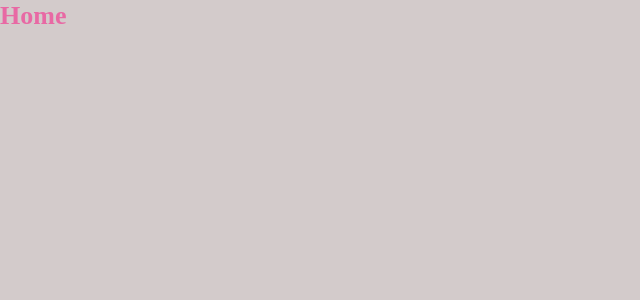
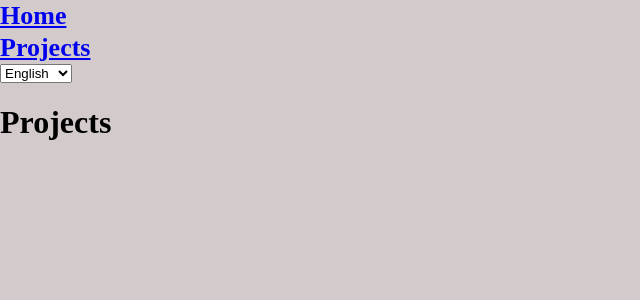
Before and after one commit to rvfakie/fakie, a Nuxt app: page /projects in a window 1280 px wide. Before the commit this address had no page. Shown: the top 300 px of the page, without its empty margins (0-640 px from the left). Built offline with nearby package versions, Linux system fonts and the light colour scheme.

Commit message:
add i18n

```diff
--- a/components/Core/Header.vue
+++ b/components/Core/Header.vue
@@ -3,12 +3,41 @@
     <nav>
       <ul>
         <li>
-          Home
+          <NuxtLinkLocale to="/">
+            {{ $t('common.menu.home') }}
+          </NuxtLinkLocale>
+        </li>
+
+        <li>
+          <NuxtLinkLocale to="/projects">
+            {{ $t('common.menu.projects') }}
+          </NuxtLinkLocale>
         </li>
       </ul>
     </nav>
+
+    <select @change="onSelectChange">
+      <option
+        v-for="l in locales"
+        :key="l.code"
+        :value="l.code"
+        :selected="l.code === locale"
+      >
+        {{ l.name }}
+      </option>
+    </select>
   </header>
 </template>
+
+<script setup lang="ts">
+const { setLocale, locales, locale, defaultLocale } = useI18n();
+
+const onSelectChange = (event: Event) => {
+  const code = (event.target as HTMLSelectElement).value;
+
+  setLocale(code as typeof defaultLocale);
+};
+</script>
 
 <style lang="scss" scoped>
 li {
--- /dev/null
+++ b/i18n/index.ts
@@ -0,0 +1,38 @@
+import en from './locales/en.json';
+import ru from './locales/ru.json';
+
+// Options type generation I18n is available as experimetnal feature in v9
+// https://i18n.nuxtjs.org/docs/api/options#typedoptionsandmessages
+// but it is not typesafe so we redeclare
+type StringKey<T> = Extract<keyof T, string>;
+
+type GenerateKeyPaths<T, Prefix extends string = ''> = T extends object
+  ? {
+    [K in StringKey<T>]: T[K] extends object
+      ? GenerateKeyPaths<T[K], `${Prefix}${K}.`>
+      : `${Prefix}${K}`;
+  }[StringKey<T>]
+  : Prefix;
+
+type Locale = typeof en;
+
+declare global {
+  type I18nKeys = GenerateKeyPaths<Locale>;
+}
+
+declare module 'vue' {
+  interface ComponentCustomProperties {
+    $t(key: I18nKeys): string;
+  }
+}
+
+export default defineI18nConfig(() => ({
+  legacy: false,
+  fallbackLocale: 'en',
+  locale: 'en',
+  warnHtmlMessage: 'warn',
+  messages: {
+    en,
+    ru,
+  },
+}));
--- /dev/null
+++ b/i18n/locales/en.json
@@ -0,0 +1,8 @@
+{
+  "common": {
+    "menu": {
+      "home": "Home",
+      "projects": "Projects"
+    }
+  }
+}
--- /dev/null
+++ b/i18n/locales/ru.json
@@ -0,0 +1,8 @@
+{
+  "common": {
+    "menu": {
+      "home": "Главная",
+      "projects": "Проекты"
+    }
+  }
+}
--- a/nuxt.config.ts
+++ b/nuxt.config.ts
@@ -1,6 +1,43 @@
 export default defineNuxtConfig({
   compatibilityDate: '2025-05-15',
   devtools: { enabled: true },
+
+  modules: [
+    '@nuxtjs/i18n',
+  ],
+
+  i18n: {
+    baseUrl: 'https://localhost:3000',
+    strategy: 'prefix_and_default',
+    defaultLocale: 'en',
+    detectBrowserLanguage: {
+      cookieKey: 'i18n_redirected',
+      redirectOn: 'root',
+    },
+    experimental: {
+      // type generation but not typesafe
+      typedOptionsAndMessages: 'default',
+    },
+    locales: [
+      {
+        code: 'en',
+        language: 'en-US',
+        name: 'English',
+        file: 'en.json',
+      },
+      {
+        code: 'ru',
+        language: 'ru-RU',
+        name: 'Русский',
+        file: 'ru.json',
+      },
+    ],
+    compilation: {
+      // allow html in locales
+      strictMessage: false,
+    },
+    vueI18n: './i18n/index.ts',
+  },
 
   css: [
     '~/assets/scss/main.scss',
--- a/package.json
+++ b/package.json
@@ -18,6 +18,7 @@
     "lint-staged": "lint-staged -c ./husky/lint-staged-config.js"
   },
   "dependencies": {
+    "@nuxtjs/i18n": "^9.5.5",
     "nuxt": "^3.17.5",
     "vue": "^3.5.16",
     "vue-router": "^4.5.1"
--- /dev/null
+++ b/pages/projects.vue
@@ -0,0 +1,7 @@
+<template>
+  <div>
+    <h1>
+      Projects
+    </h1>
+  </div>
+</template>
```
Also changed, not shown: 1 other file (tests, documents, lock files or other folders).
